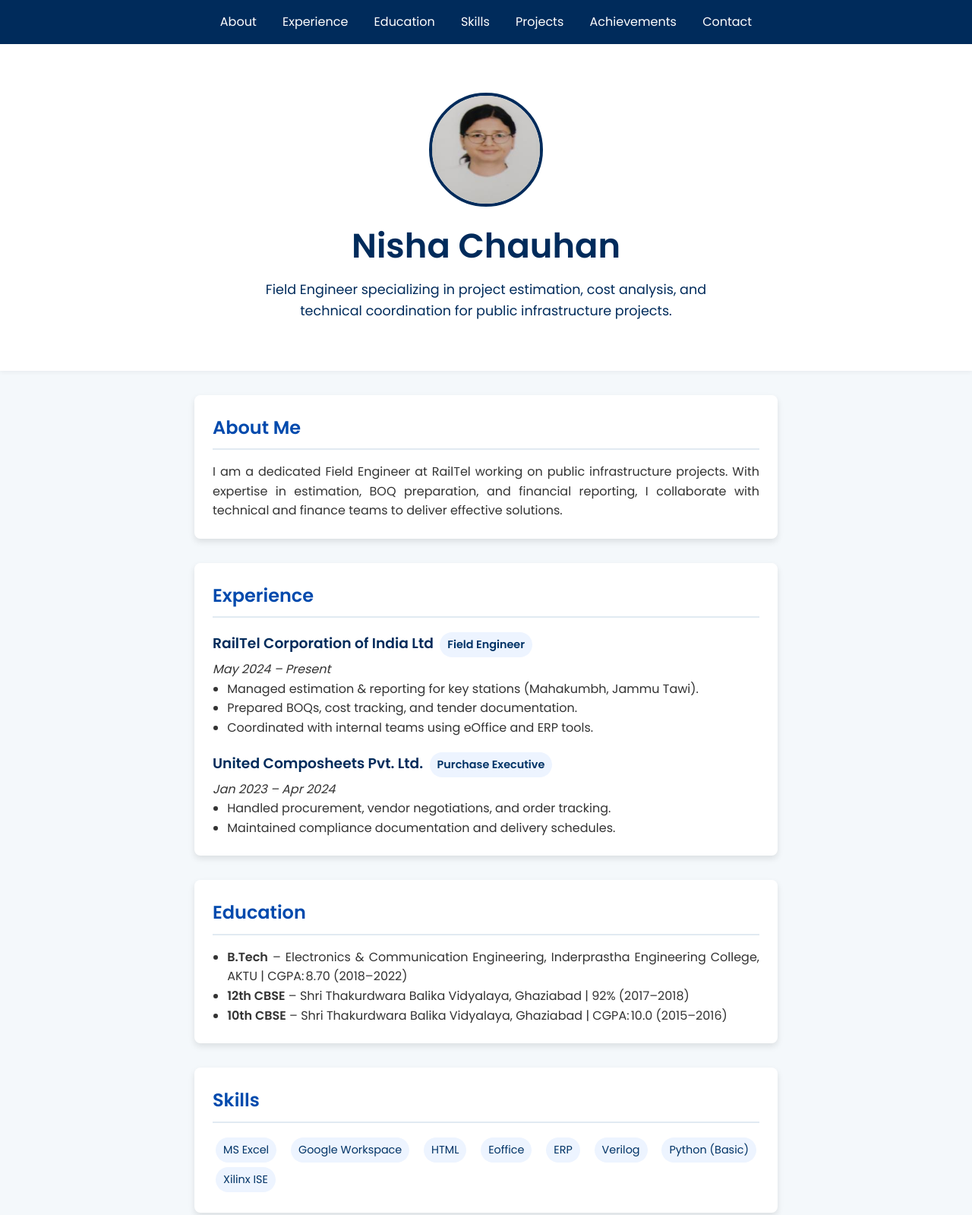
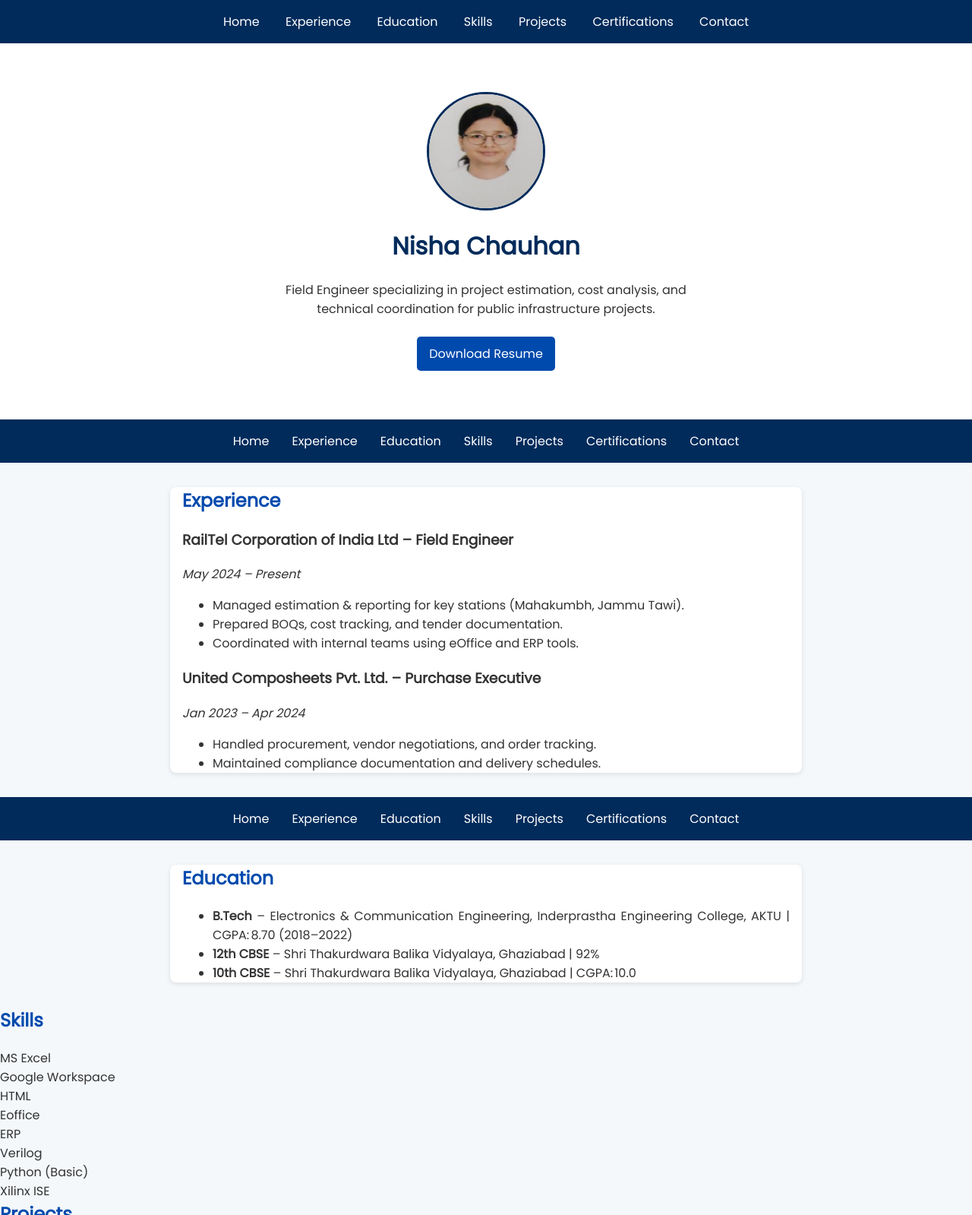
Before and after one commit to Nisha-3/Nisha-Portfolio, a plain HTML site: page index.html in a window 1280 px wide. Shown: the top 1599 px of the page at 76% size. Drawn offline with Linux system fonts and the light colour scheme.

Commit message:
index.html

```diff
--- a/index.html
+++ b/index.html
@@ -1,143 +1,63 @@
+<!-- index.html -->
 <!DOCTYPE html>
 <html lang="en">
 <head>
-  <meta charset="UTF-8" /><meta name="viewport" content="width=device-width, initial-scale=1.0" />
-  <title>Nisha Chauhan | Portfolio</title>
-  <link rel="stylesheet" href="https://cdnjs.cloudflare.com/ajax/libs/font-awesome/6.4.0/css/all.min.css" />
-  <link href="https://fonts.googleapis.com/css2?family=Poppins:ital,wght@0,300;0,400;0,600&display=swap" rel="stylesheet">
+  <meta charset="UTF-8">
+  <meta name="viewport" content="width=device-width, initial-scale=1.0">
+  <title>Nisha Chauhan | Home</title>
+  <link href="https://fonts.googleapis.com/css2?family=Poppins&display=swap" rel="stylesheet">
   <style>
-    * { box-sizing: border-box; margin:0; padding:0; }
-    body { font-family:'Poppins',sans-serif; background:#f4f8fb; color:#333; line-height:1.6; }
-    nav {
-      background: #002B5B;
-      padding: 1rem;
-      text-align: center;
-    }
-    nav a {
-      color: #fff;
-      margin: 0 15px;
-      text-decoration: none;
-      font-weight: 500;
-    }
-    nav a:hover {
-      text-decoration: underline;
-    }
-    header {
-      background:#ffffff;
-      color:#002B5B;
-      text-align:center;
-      padding:4rem 1rem;
-      animation: fadeDown 1s ease;
-      box-shadow: 0 2px 6px rgba(0,0,0,0.05);
-    }
-    header img {
-      width:150px; height:150px; border-radius:50%; border:4px solid #002B5B;
-      margin:0 auto 1rem; display:block;
-    }
-    header h1 { font-size:2.8rem; margin-bottom:0.5rem; }
-    header p { font-size:1.1rem; max-width:600px; margin:0 auto; }
-    main {
-      max-width:800px;
-      margin:2rem auto;
-      padding:0 1rem;
-    }
-    section {
-      background:#fff;
-      padding:1.5rem;
-      border-radius:8px;
-      box-shadow:0 4px 8px rgba(0,0,0,0.1);
-      margin-bottom: 2rem;
-      animation: fadeUp 0.8s ease both;
-      text-align: justify;
-    }
-    h2 {
-      margin-bottom:1rem;
-      color:#004AAD;
-      border-bottom:2px solid #e1eaf2;
-      padding-bottom:0.5rem;
-    }
-    h3 { color:#002B5B; margin-top:1rem; }
-    ul { padding-left:1.2rem; }
-    .badge {
-      display:inline-block;
-      background:#edf4ff;
-      color:#003366;
-      padding:5px 10px;
-      border-radius:20px;
-      font-size:0.9rem;
-      margin:3px 4px;
-    }
-    .contact p { margin:0.5rem 0; }
-    .contact i { color:#004AAD; margin-right:8px; }
-    a { color: #004AAD; text-decoration: none; }
-    a:hover { text-decoration: underline; }
-
-    @keyframes fadeDown {
-      from { opacity:0; transform: translateY(-30px);}
-      to {opacity:1; transform: translateY(0);}
-    }
-    @keyframes fadeUp {
-      from {opacity:0; transform: translateY(30px);}
-      to {opacity:1; transform: translateY(0);}
-    }
-
-    @media(max-width:600px){
-      header h1 { font-size:2rem; }
-      nav a { display: block; margin: 0.5rem 0; }
-    }
+    body { font-family: 'Poppins', sans-serif; background: #f4f8fb; margin: 0; padding: 0; color: #333; }
+    nav { background: #002B5B; padding: 1rem; text-align: center; }
+    nav a { color: #fff; margin: 0 15px; text-decoration: none; font-weight: 500; }
+    nav a:hover { text-decoration: underline; }
+    header { text-align: center; padding: 4rem 1rem; background: white; }
+    header img { width: 150px; border-radius: 50%; border: 3px solid #002B5B; }
+    header h1 { margin-top: 1rem; color: #002B5B; }
+    header p { max-width: 600px; margin: 0 auto; }
+    .download-btn { margin-top: 1.5rem; display: inline-block; padding: 0.6rem 1rem; background: #004AAD; color: #fff; border-radius: 5px; text-decoration: none; }
   </style>
 </head>
 <body>
-
   <nav>
-    <a href="#about">About</a>
-    <a href="#experience">Experience</a>
-    <a href="#education">Education</a>
-    <a href="#skills">Skills</a>
-    <a href="#projects">Projects</a>
-    <a href="#achievements">Achievements</a>
-    <a href="#contact">Contact</a>
+    <a href="index.html">Home</a>
+    <a href="experience.html">Experience</a>
+    <a href="education.html">Education</a>
+    <a href="skills.html">Skills</a>
+    <a href="projects.html">Projects</a>
+    <a href="certifications.html">Certifications</a>
+    <a href="contact.html">Contact</a>
   </nav>
-
   <header>
     <img src="nisha_photo.jpg" alt="Nisha Chauhan">
     <h1>Nisha Chauhan</h1>
     <p>Field Engineer specializing in project estimation, cost analysis, and technical coordination for public infrastructure projects.</p>
+    <a class="download-btn" href="resume.pdf" target="_blank">Download Resume</a>
   </header>
+</body>
+</html>
 
-  <main>
-    <section id="about">
-      <h2>About Me</h2>
-      <p>I am a dedicated Field Engineer at RailTel working on public infrastructure projects. With expertise in estimation, BOQ preparation, and financial reporting, I collaborate with technical and finance teams to deliver effective solutions.</p>
-    </section>
+<!-- experience.html -->
+<!DOCTYPE html>
+<html lang="en">
+<head><meta charset="UTF-8"><meta name="viewport" content="width=device-width, initial-scale=1.0">
+<title>Experience | Nisha Chauhan</title><link href="https://fonts.googleapis.com/css2?family=Poppins&display=swap" rel="stylesheet">
+<style>body{font-family:'Poppins',sans-serif;background:#f4f8fb;color:#333;margin:0;padding:0}nav{background:#002B5B;padding:1rem;text-align:center}nav a{color:#fff;margin:0 15px;text-decoration:none;font-weight:500}nav a:hover{text-decoration:underline}main{max-width:800px;margin:2rem auto;padding:0 1rem;background:#fff;border-radius:8px;box-shadow:0 2px 6px rgba(0,0,0,0.1);text-align:justify}h2{color:#004AAD;margin-top:0}</style></head>
+<body><nav><a href="index.html">Home</a><a href="experience.html">Experience</a><a href="education.html">Education</a><a href="skills.html">Skills</a><a href="projects.html">Projects</a><a href="certifications.html">Certifications</a><a href="contact.html">Contact</a></nav>
+<main><h2>Experience</h2>
+<h3>RailTel Corporation of India Ltd – Field Engineer</h3><p><em>May 2024 – Present</em></p><ul><li>Managed estimation & reporting for key stations (Mahakumbh, Jammu Tawi).</li><li>Prepared BOQs, cost tracking, and tender documentation.</li><li>Coordinated with internal teams using eOffice and ERP tools.</li></ul>
+<h3>United Composheets Pvt. Ltd. – Purchase Executive</h3><p><em>Jan 2023 – Apr 2024</em></p><ul><li>Handled procurement, vendor negotiations, and order tracking.</li><li>Maintained compliance documentation and delivery schedules.</li></ul>
+</main></body></html>
 
-    <section id="experience">
-      <h2>Experience</h2>
-      <h3>RailTel Corporation of India Ltd <span class="badge">Field Engineer</span></h3>
-      <p><em>May 2024 – Present</em></p>
-      <ul>
-        <li>Managed estimation & reporting for key stations (Mahakumbh, Jammu Tawi).</li>
-        <li>Prepared BOQs, cost tracking, and tender documentation.</li>
-        <li>Coordinated with internal teams using eOffice and ERP tools.</li>
-      </ul>
-      <h3>United Composheets Pvt. Ltd. <span class="badge">Purchase Executive</span></h3>
-      <p><em>Jan 2023 – Apr 2024</em></p>
-      <ul>
-        <li>Handled procurement, vendor negotiations, and order tracking.</li>
-        <li>Maintained compliance documentation and delivery schedules.</li>
-      </ul>
-    </section>
-
-    <section id="education">
-      <h2>Education</h2>
-      <ul>
-        <li><strong>B.Tech</strong> – Electronics & Communication Engineering, Inderprastha Engineering College, AKTU | CGPA: 8.70 (2018–2022)</li>
-        <li><strong>12th CBSE</strong> – Shri Thakurdwara Balika Vidyalaya, Ghaziabad | 92% (2017–2018)</li>
-        <li><strong>10th CBSE</strong> – Shri Thakurdwara Balika Vidyalaya, Ghaziabad | CGPA: 10.0 (2015–2016)</li>
-      </ul>
-    </section>
-
-    <section id="skills">
+<!-- education.html -->
+<!DOCTYPE html>
+<html lang="en">
+<head><meta charset="UTF-8"><meta name="viewport" content="width=device-width, initial-scale=1.0">
+<title>Education | Nisha Chauhan</title><link href="https://fonts.googleapis.com/css2?family=Poppins&display=swap" rel="stylesheet">
+<style>body{font-family:'Poppins',sans-serif;background:#f4f8fb;color:#333;margin:0;padding:0}nav{background:#002B5B;padding:1rem;text-align:center}nav a{color:#fff;margin:0 15px;text-decoration:none;font-weight:500}nav a:hover{text-decoration:underline}main{max-width:800px;margin:2rem auto;padding:0 1rem;background:#fff;border-radius:8px;box-shadow:0 2px 6px rgba(0,0,0,0.1);text-align:justify}h2{color:#004AAD;margin-top:0}</style></head>
+<body><nav><a href="index.html">Home</a><a href="experience.html">Experience</a><a href="education.html">Education</a><a href="skills.html">Skills</a><a href="projects.html">Projects</a><a href="certifications.html">Certifications</a><a href="contact.html">Contact</a></nav>
+<main><h2>Education</h2><ul><li><strong>B.Tech</strong> – Electronics & Communication Engineering, Inderprastha Engineering College, AKTU | CGPA: 8.70 (2018–2022)</li><li><strong>12th CBSE</strong> – Shri Thakurdwara Balika Vidyalaya, Ghaziabad | 92%</li><li><strong>10th CBSE</strong> – Shri Thakurdwara Balika Vidyalaya, Ghaziabad | CGPA: 10.0</li></ul>
+</main></body></html>
       <h2>Skills</h2>
       <div class="badge">MS Excel</div>
       <div class="badge">Google Workspace</div>
```
